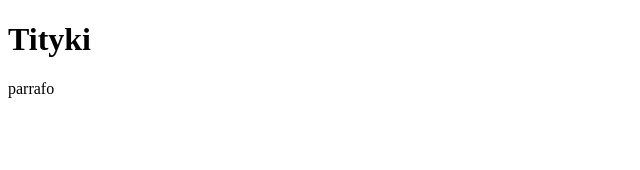
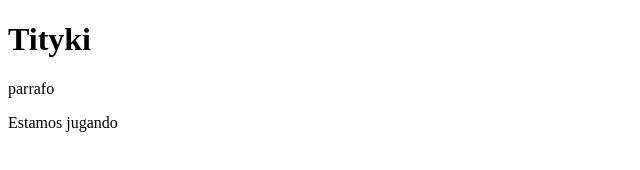
Before and after one commit to GerardoDLSJ/pruebagit, a plain HTML site: page index.html in a window 1280 px wide. Shown: the whole page, without its empty margins (0-640 px from the left). Drawn offline with Linux system fonts and the light colour scheme.

Commit message:
Cambio 4 arranco proyecto html y css

```diff
--- a/css/styles.css
+++ b/css/styles.css
@@ -0,0 +1,5 @@
+body
+{
+    background-color: antiquewhite;
+    color: blue;
+}
--- a/index.html
+++ b/index.html
@@ -9,5 +9,6 @@
 <body>
     <h1>Tityki</h1>
     <p>parrafo</p>
+    <p>Estamos jugando</p>
 </body>
 </html>
```
